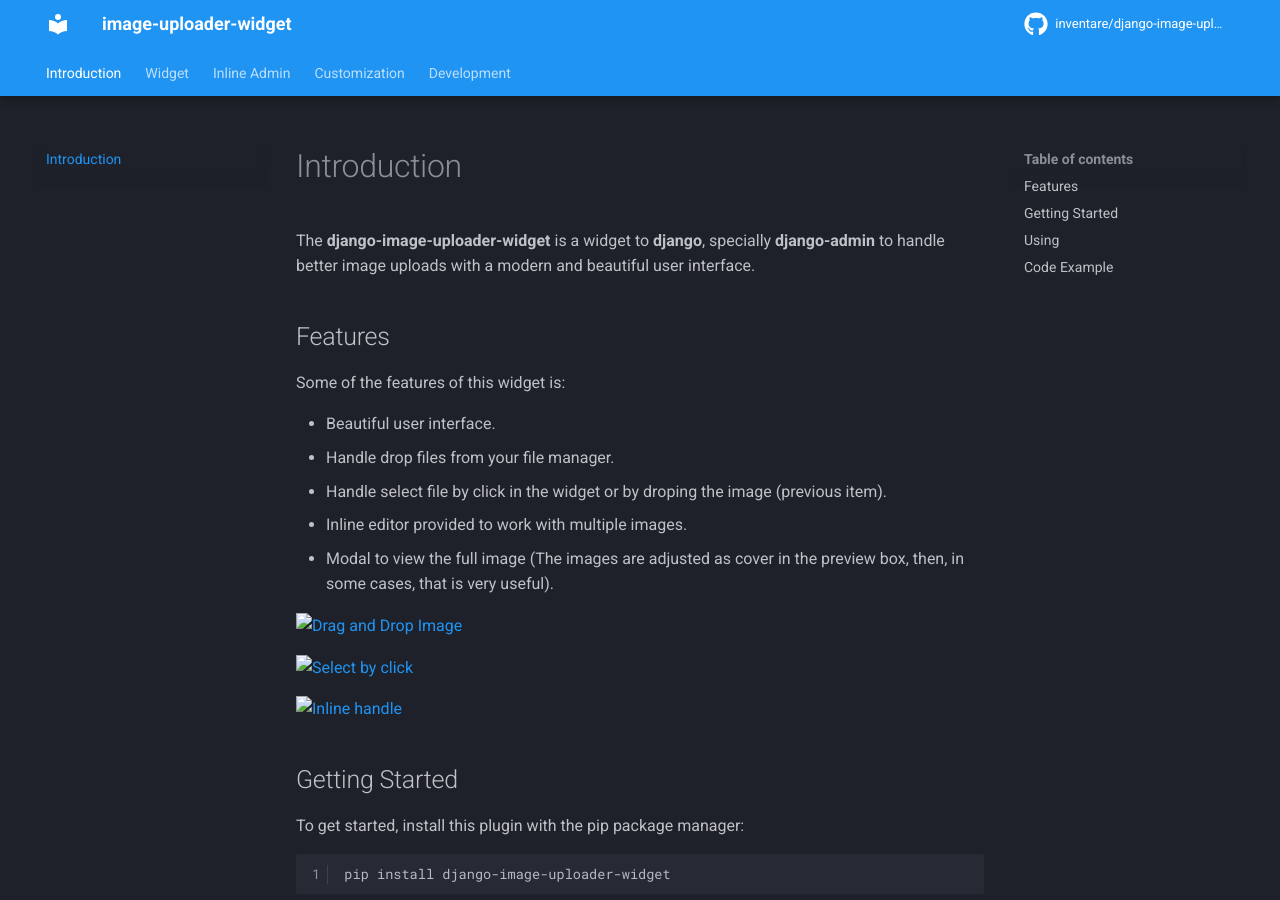
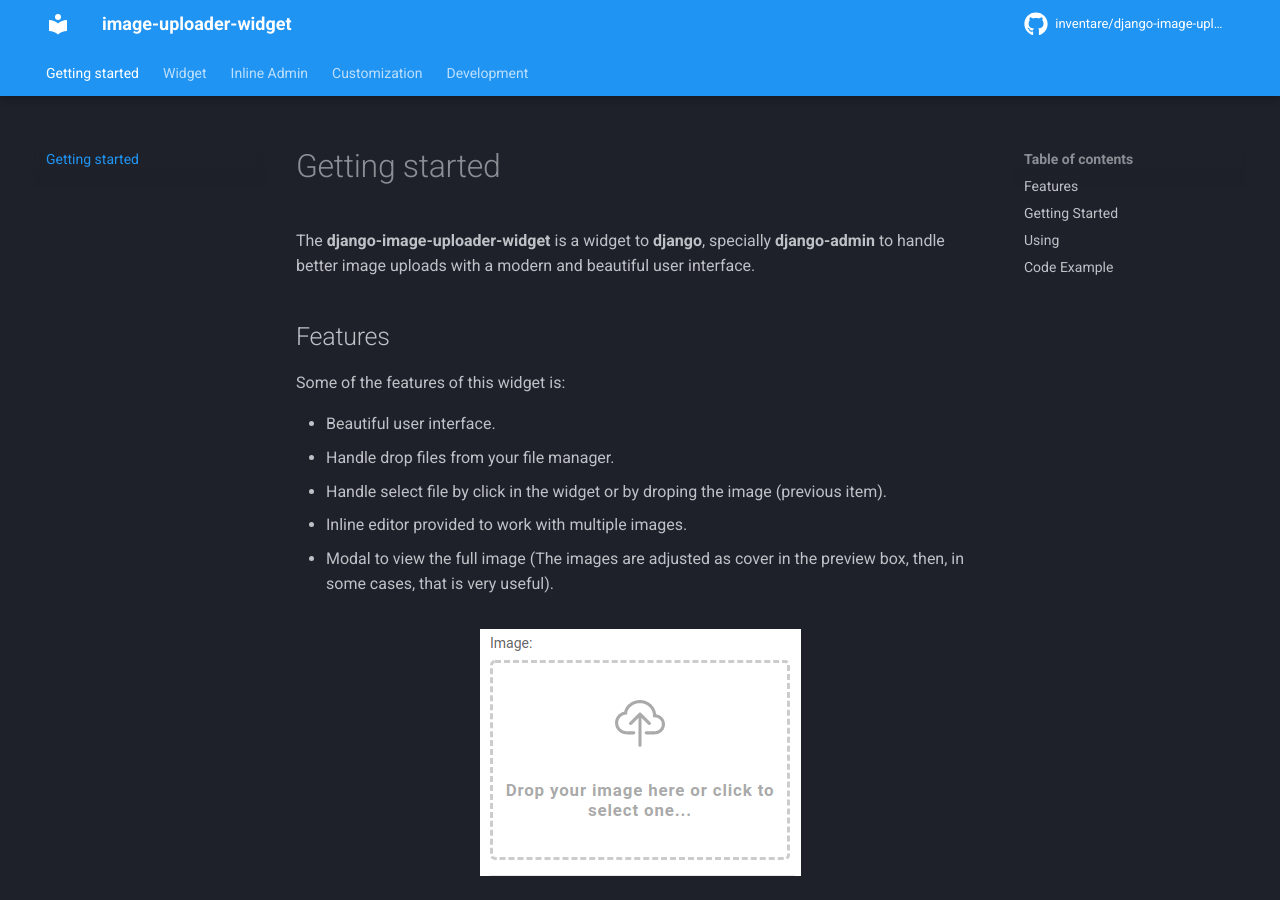
Before and after one commit to inventare/django-image-uploader-widget, an MkDocs documentation site: the page built from docs/index.md, in a window 1280 px wide and 900 px high. Built offline with MkDocs 1.6.1 and Material for MkDocs 9.7.7, drawn with Linux system fonts in a browser that asks for light colours; comment, search, counter and statistics services are not loaded.

Commit message:
docs: update some documentations

````diff
--- a/docs/index.md
+++ b/docs/index.md
@@ -1,4 +1,4 @@
-# Introduction
+# Getting started
 
 The **django-image-uploader-widget** is a widget to **django**, specially **django-admin** to handle better image uploads with a modern and beautiful user interface.
 
@@ -12,11 +12,23 @@
 - Inline editor provided to work with multiple images.
 - Modal to view the full image (The images are adjusted as cover in the preview box, then, in some cases, that is very useful).
 
-![Drag and Drop Image](/img/beautiful.gif)
+<div class="images-container" markdown="block">
 
-![Select by click](/img/click.gif)
+![Drag and Drop Image](./images/beautiful.gif){ loading=lazy }
 
-![Inline handle](/img/inline_multiple.gif)
+</div>
+
+<div class="images-container" markdown="block">
+
+![Select by click](./images/click.gif){ loading=lazy }
+
+</div>
+
+<div class="images-container" markdown="block">
+
+![Inline handle](./images/inline_multiple.gif){ loading=lazy }
+
+</div>
 
 ## Getting Started
 
--- a/docs/inline_admin/tutorial.md
+++ b/docs/inline_admin/tutorial.md
@@ -60,7 +60,7 @@
 
 ## Installing the widget
 
-To install the widget, is possible to use the same instructions of the [Introduction](../intro.md), and the first step is to install the package with pip:
+To install the widget, is possible to use the same instructions of the [Getting started](../index.md), and the first step is to install the package with pip:
 
 ```bash
 pip install django-image-uploader-widget
--- a/docs/widget/tutorial.md
+++ b/docs/widget/tutorial.md
@@ -68,7 +68,7 @@
 
 ## Installing the widget
 
-To install the widget, is possible to use the same instructions of the [Introduction](../intro.md), and the first step is to install the package with pip:
+To install the widget, is possible to use the same instructions of the [Getting started](../index.md), and the first step is to install the package with pip:
 
 ```bash
 pip install django-image-uploader-widget
````
Also changed, not shown: docs/widget/resumed.md (+1 -1 lines), docs/images/favicon.png (added).
